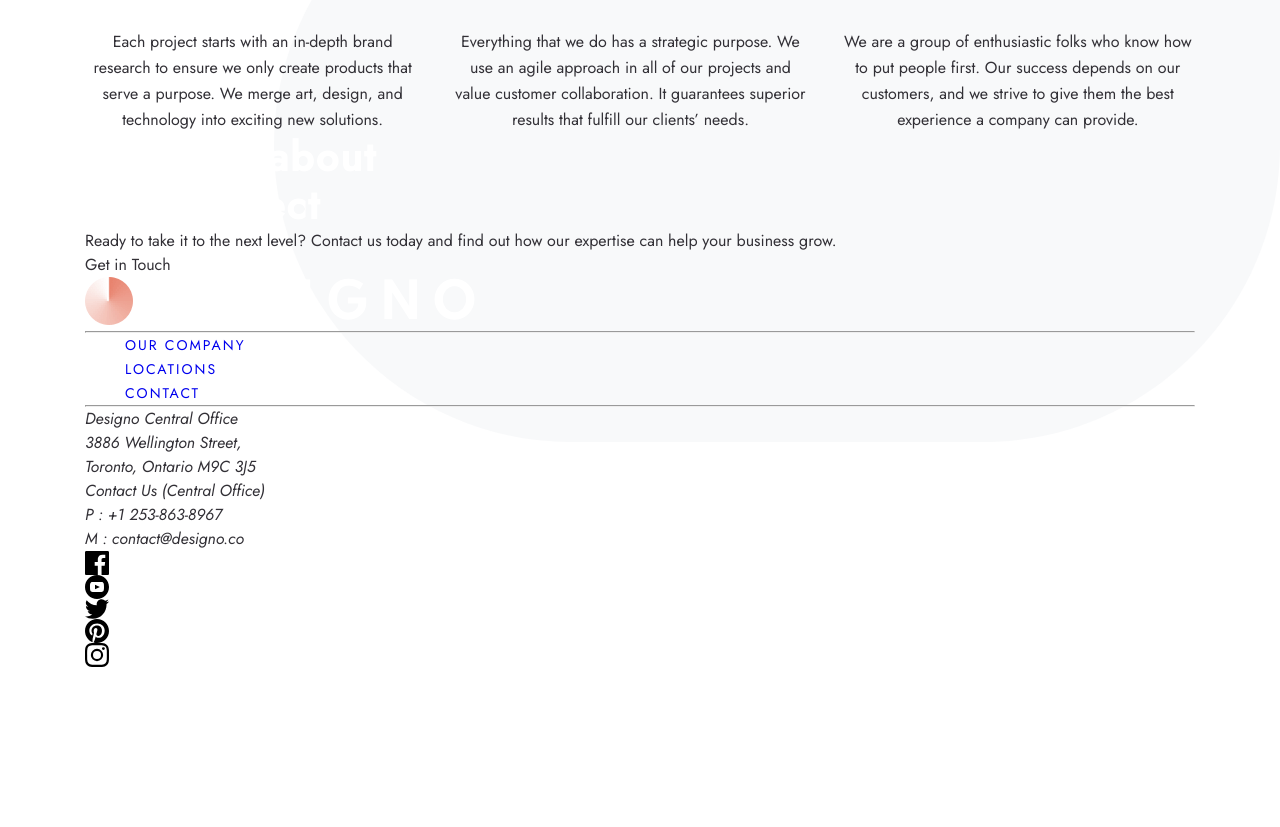
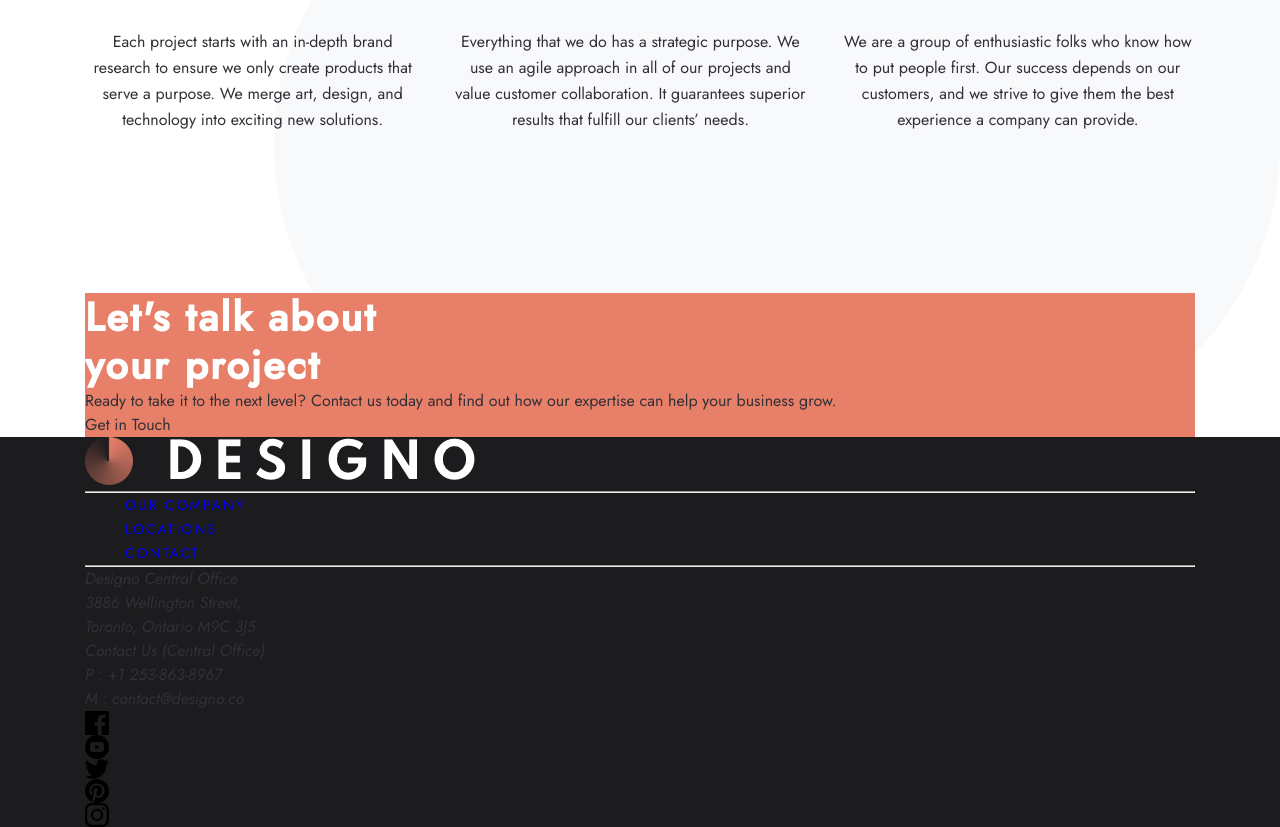
Before and after one commit to AjeaSmith/fem-designo-guru, a website built with Vite: page index.html in a window 1280 px wide. Shown: the part 1983-2810 px from the top of the page. Before the commit the page ends 2650 px from the top, so only its background shows below. Built offline with nearby package versions, Linux system fonts and the light colour scheme.

Commit message:
added section spacing | starting footer section

```diff
--- a/index.html
+++ b/index.html
@@ -146,10 +146,10 @@
 
   </main>
   <!-- Footer -->
-  <footer>
+  <footer class="footer">
     <!-- Footer__CTA -->
     <div class="container_wrapper">
-      <div class="">
+      <div class="footer__CTA">
         <div class="">
           <h3 class="">Let's talk about <br>your project</h3>
           <p class="">Ready to take it to the
@@ -169,7 +169,7 @@
       </div>
     </div>
     <!-- Footer__Nav -->
-    <section class="">
+    <section class="footer__nav">
       <div class="container_wrapper">
         <div>
           <a href="/index.html">
--- /dev/null
+++ b/scss/layout/home/_footer.scss
@@ -0,0 +1,9 @@
+@use "../../globals/colors" as *;
+.footer {
+	&__CTA {
+		background-color: $bg-peach;
+	}
+	&__nav {
+		background-color: $bg-black;
+	}
+}
--- a/scss/layout/home/_index.scss
+++ b/scss/layout/home/_index.scss
@@ -1,5 +1,7 @@
 @forward "projects";
 @forward "hero";
-@forward "services";
+@forward "testimonals";
+@forward "footer";
+
 @use "../../components/header";
 @use "../../components/footer";
--- a/scss/layout/home/_services.scss
+++ b/scss/layout/home/_testimonals.scss
@@ -2,6 +2,7 @@
 
 .testimonals {
 	position: relative;
+	margin-block: 160px;
 	&::before {
 		position: absolute;
 		top: 120px;
@@ -54,6 +55,7 @@
 	}
 
 	@media (max-width: 900px) {
+		margin-block: 120px;
 		&::before {
 			content: "";
 		}
```
